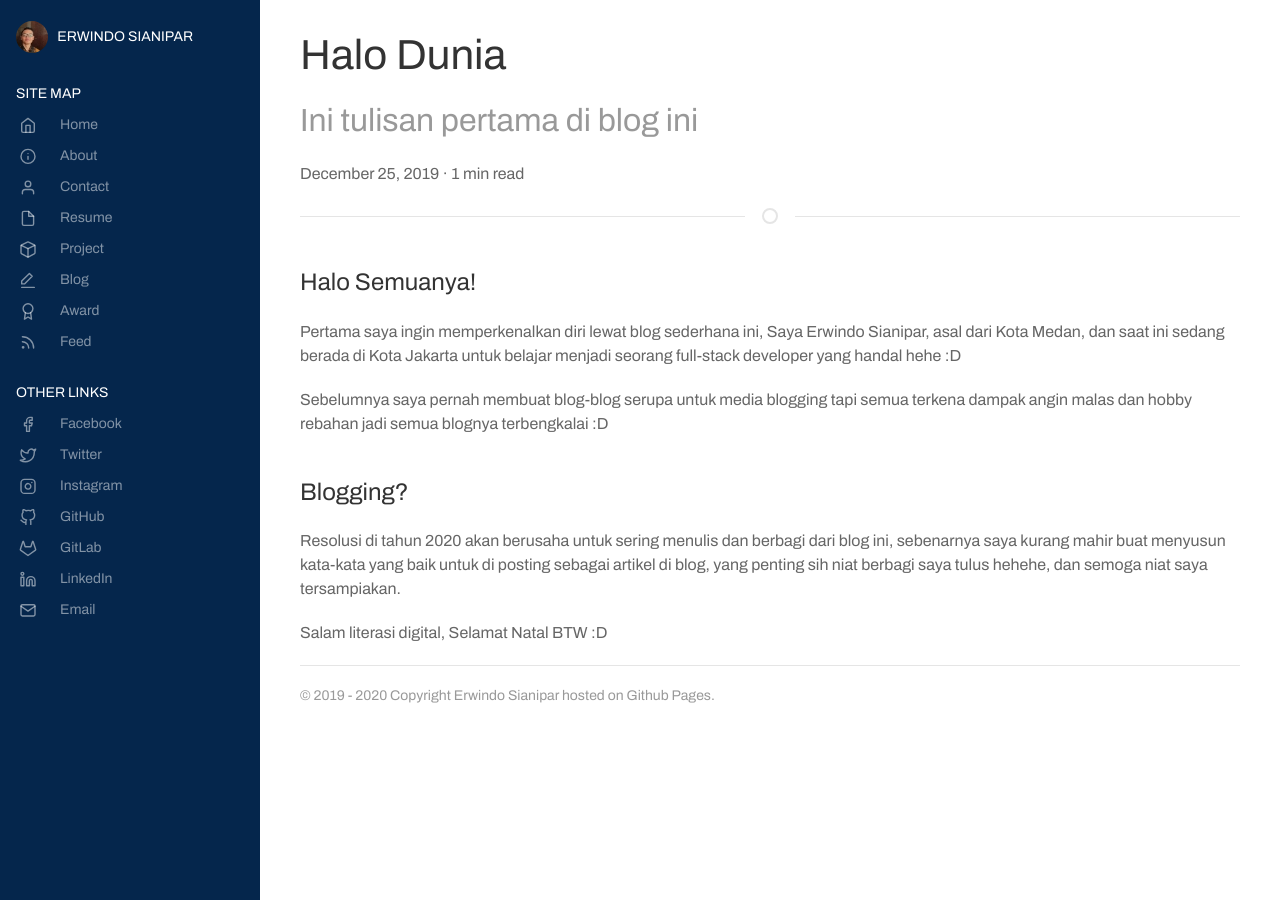
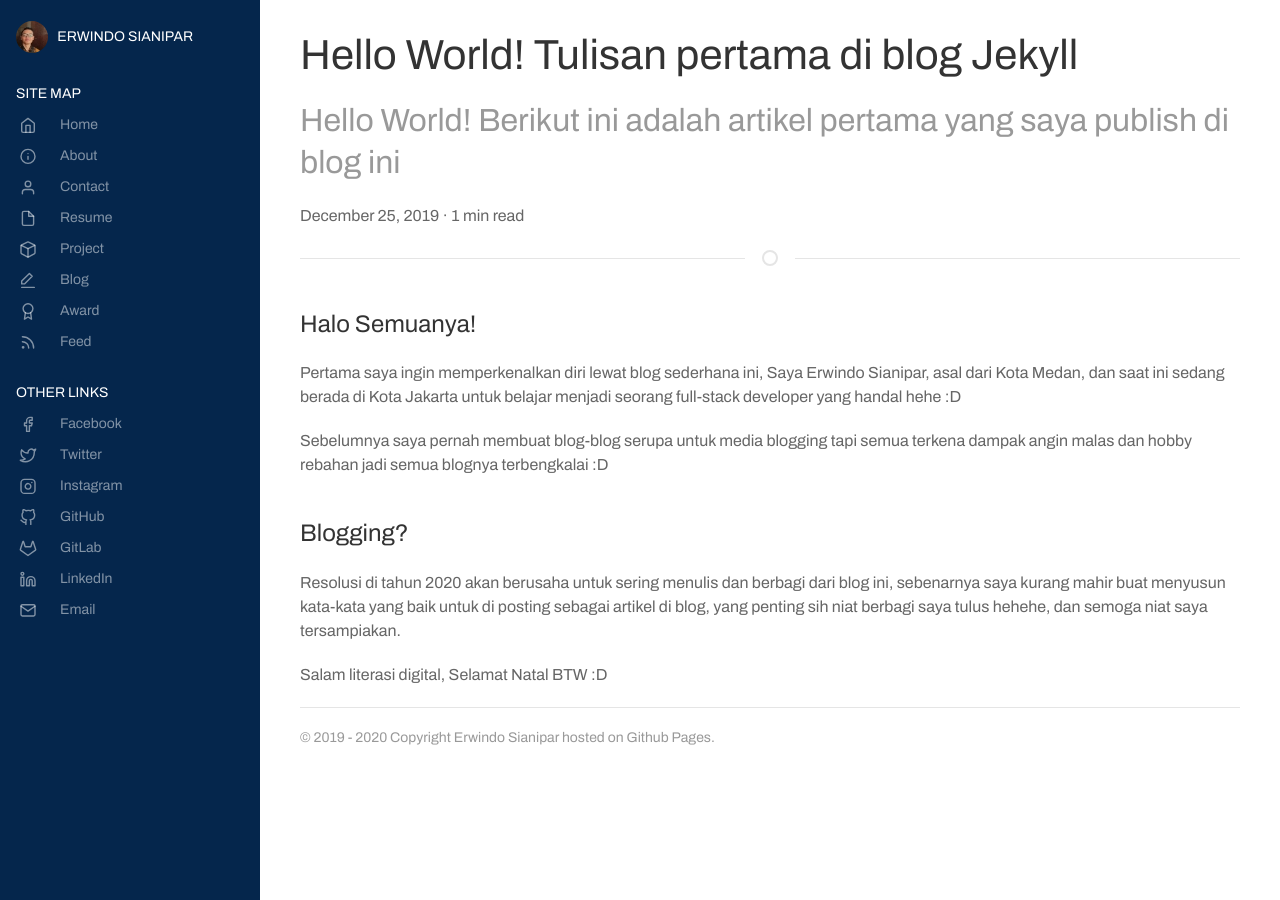
Before and after one commit to erwindosianipar/erwindosianipar.jekyll, a Jekyll site: the page built from _posts/2019-12-25-hello-world-tulisan-pertama-di-blog-jekyll.md, in a window 1280 px wide and 900 px high. Built offline with Jekyll 4.4.1, drawn with Linux system fonts in a browser that asks for light colours.

Commit message:
[RENAMED] blog post 2019/12/25 and 2020/01/05 url

```diff
--- a/_posts/2019-12-25-halo-dunia.md
+++ b/_posts/2019-12-25-hello-world-tulisan-pertama-di-blog-jekyll.md
@@ -1,8 +1,8 @@
 ---
 layout: post
-permalink: /blog/halo-dunia
-title: Halo Dunia
-description: Ini tulisan pertama di blog ini
+permalink: /blog/hello-world-tulisan-pertama-di-blog-jekyll
+title: Hello World! Tulisan pertama di blog Jekyll
+description: Hello World! Berikut ini adalah artikel pertama yang saya publish di blog ini
 image: /assets/images/profile.jpg
 ---
 
```
Also changed, not shown: _posts/2020-01-05-my-tools-when-i-am-code.md (renamed from _posts/2020-01-05-my-tools.md, +2 -2 lines).
